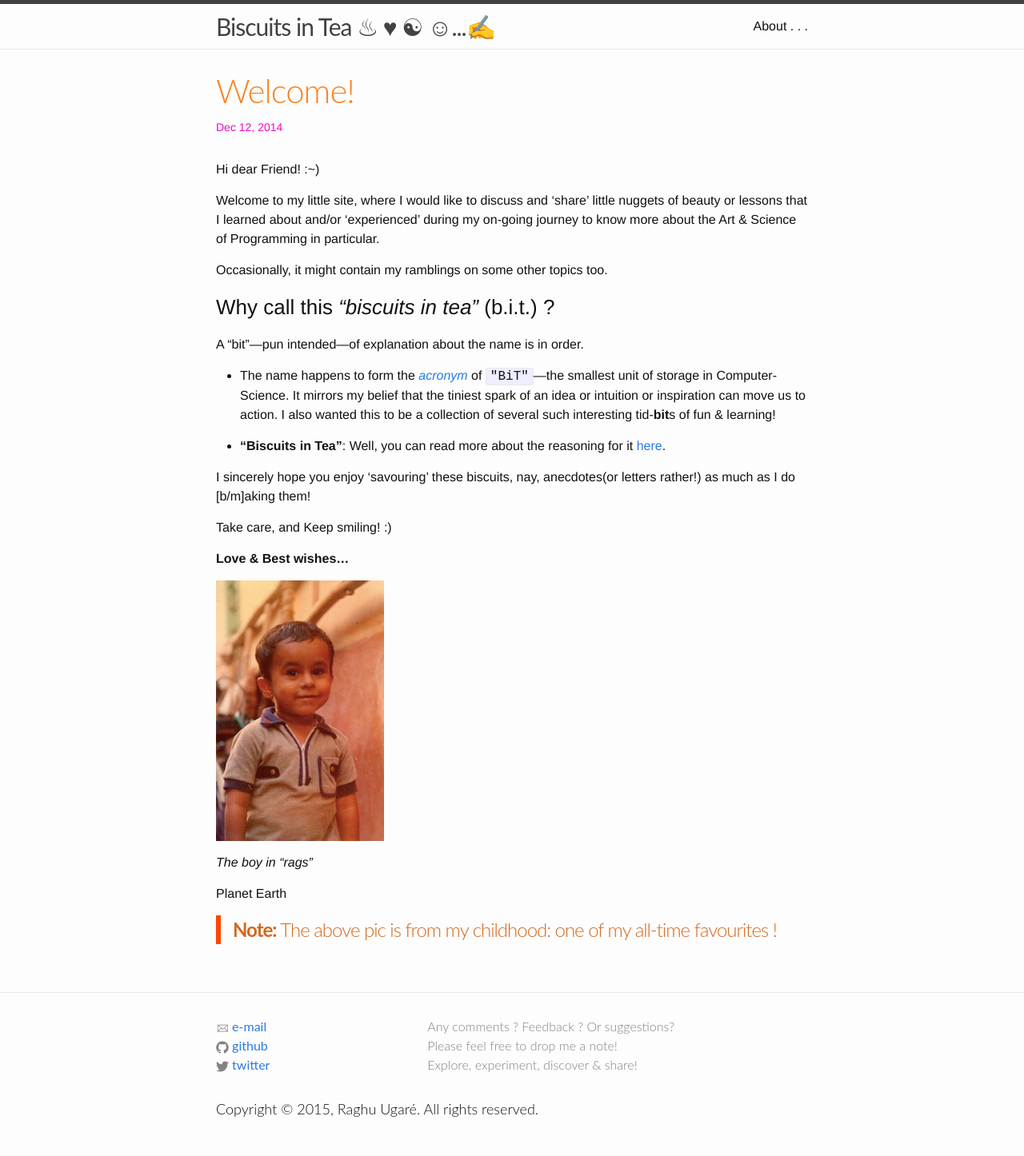
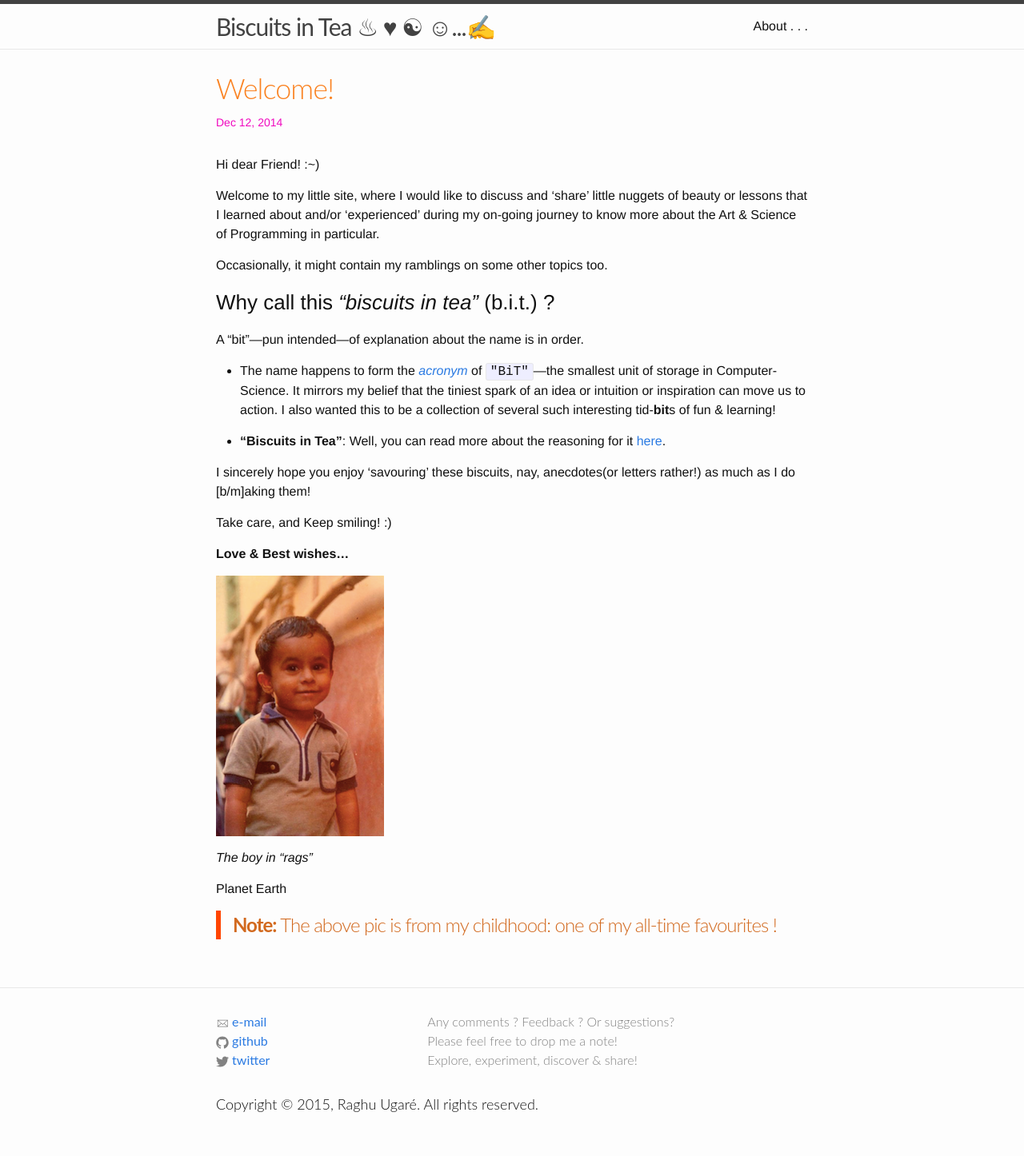
Before and after one commit to raghuugare/raghuugare.bkup, a Jekyll site: the page built from _posts/2014-12-12-welcome.markdown, in a window 1280 px wide. Shown: the whole page at 80% size. Built offline with Jekyll 4.4.1, drawn with Linux system fonts in a browser that asks for light colours.

Commit message:
Using the externalised title-font-size variable...

```diff
--- a/_sass/_layout.scss
+++ b/_sass/_layout.scss
@@ -209,7 +209,7 @@
 .post-title {
     font-family: $title-font-family;
     font-style: normal;
-    font-size: 42px;
+    font-size: $title-font-size;
 
     color: $title-color;
     letter-spacing: -1px;
```
